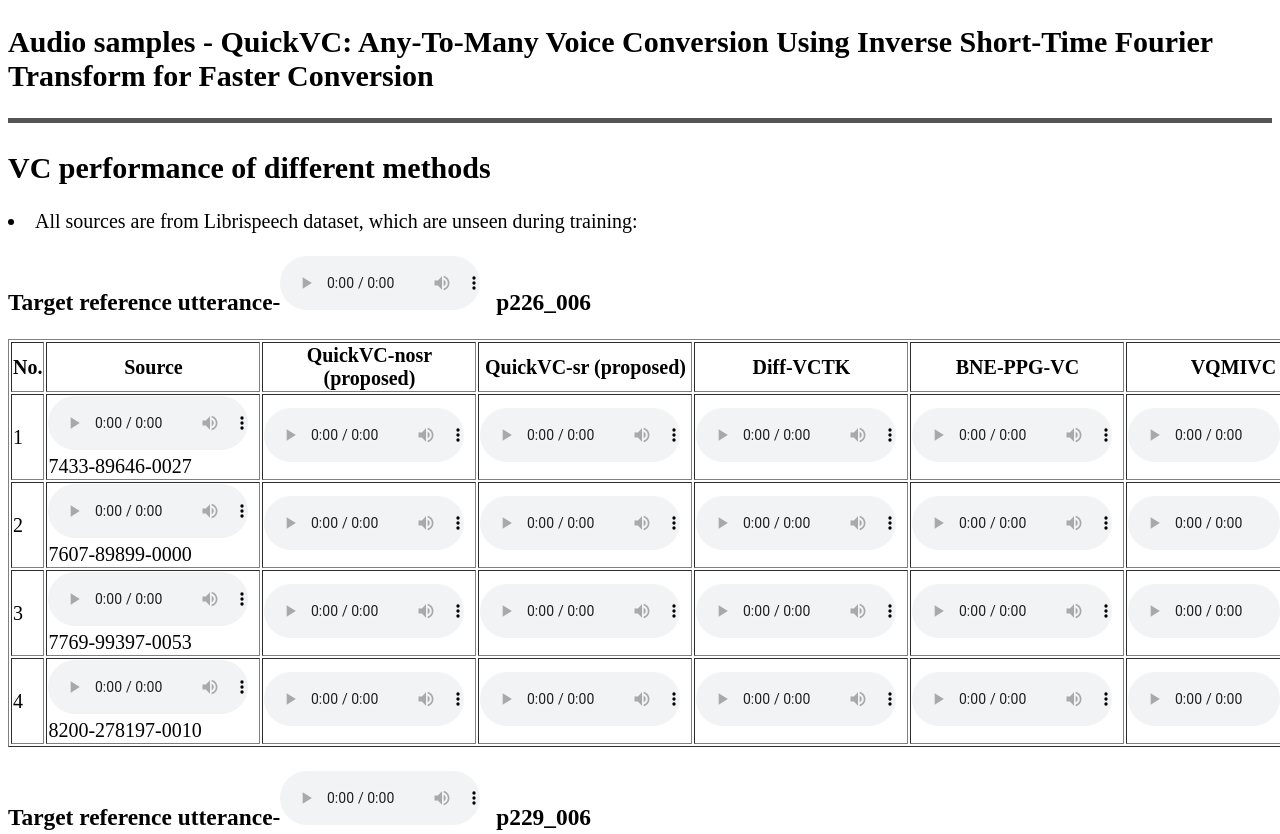
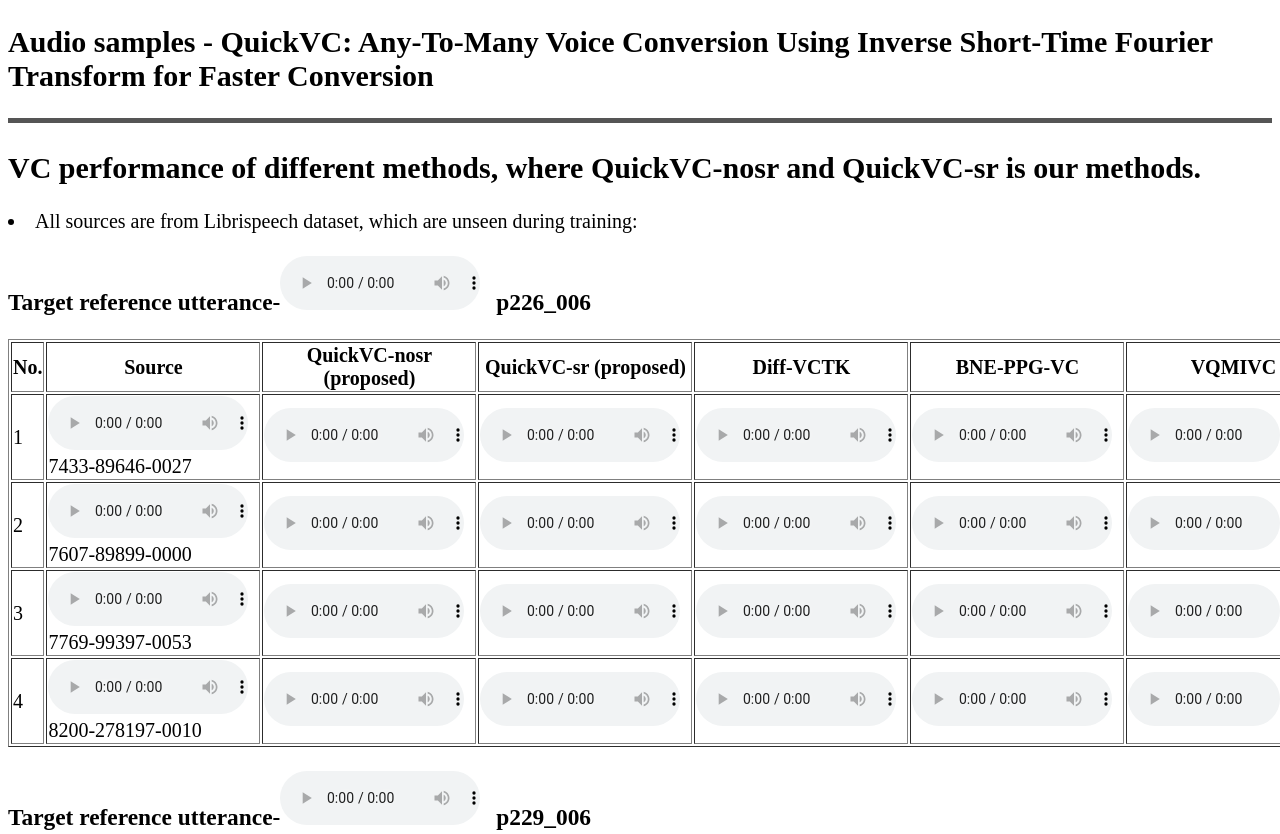
Before and after one commit to quickvc/quickvc-demo, a plain HTML site: page index.html in a window 1280 px wide. Shown: the top 834 px of the page. Drawn offline with Linux system fonts and the light colour scheme.

Commit message:
Update index.html

```diff
--- a/index.html
+++ b/index.html
@@ -22,7 +22,7 @@ audio {
 
   <hr style="height:3px;border:none;border-top:5px solid #555555;" />
 
-    <h2>VC performance of different methods</h2>
+    <h2>VC performance of different methods, where QuickVC-nosr and QuickVC-sr is our methods.</h2>
 
    <li>All sources are from Librispeech dataset, which are unseen during training:</li>
 
```
